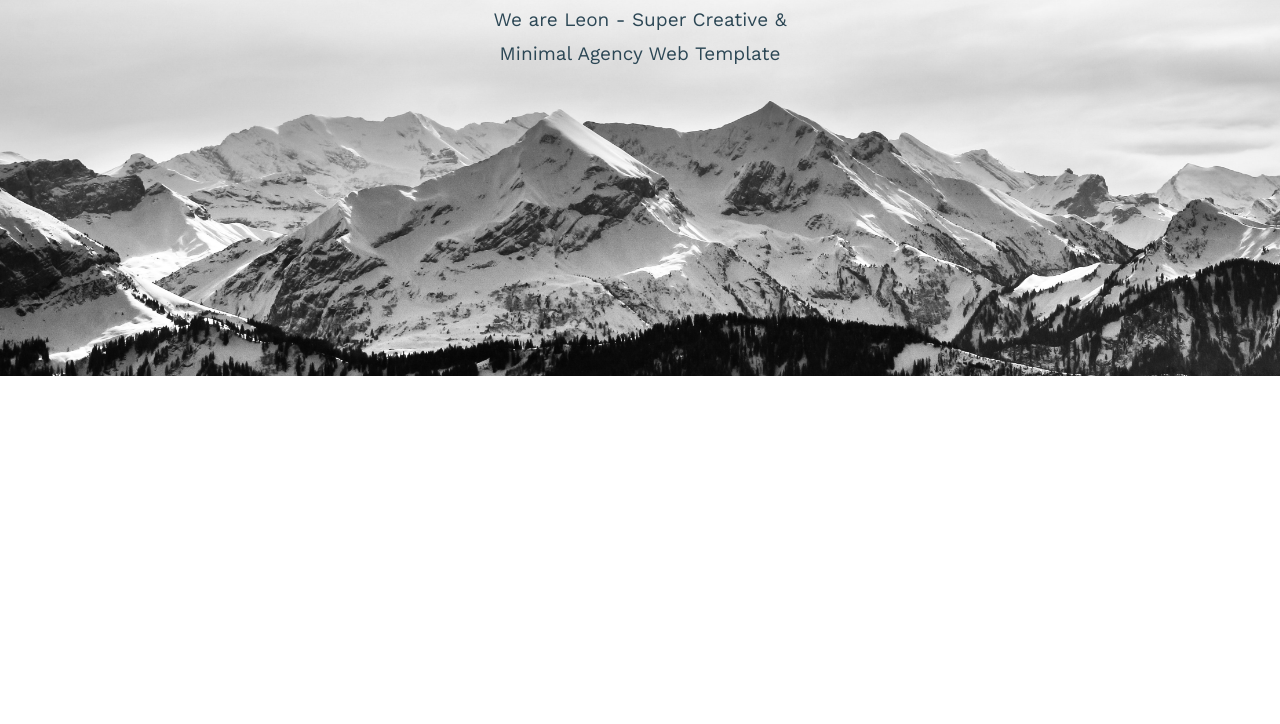
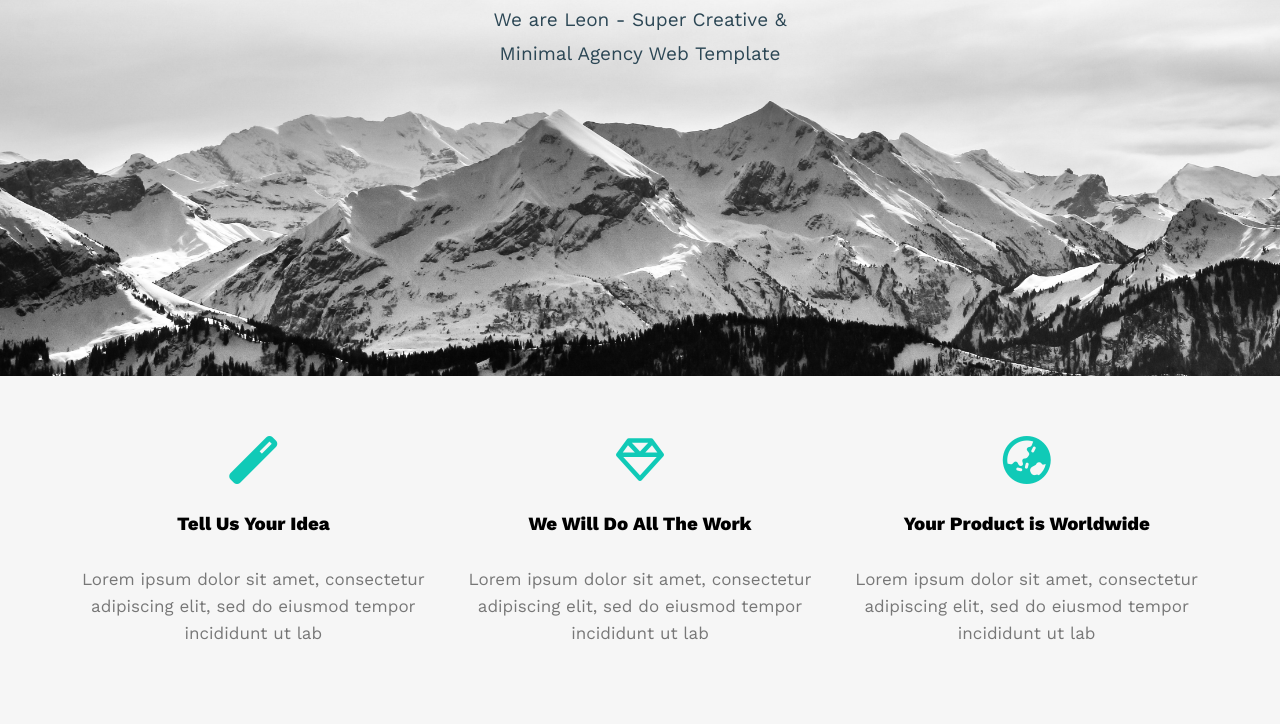
Before and after one commit to zyadayman1/Template_One, a plain HTML site: page index.html in a window 1280 px wide. Shown: the part 424-1148 px from the top of the page. Before the commit the page ends 800 px from the top, so only its background shows below. Drawn offline with nearby package versions, Linux system fonts and the light colour scheme.

Commit message:
Create Features Section

```diff
--- a/css/leon.css
+++ b/css/leon.css
@@ -26,13 +26,13 @@
 /* medium from max to 992 */
 @media (min-width: 992px) {
   .container {
-    width: 950px;
+    width: 970px;
   }
 }
 /* large from max to 1200 */
 @media (min-width: 1200px) {
   .container {
-    width: 1170;
+    width: 1170px;
   }
 }
 /* end global rules */
@@ -143,3 +143,32 @@
   font-size: 19px;
 }
 /* end landing section */
+
+/* start features */
+.features {
+  padding-top: 60px;
+  padding-bottom: 60px;
+  background-color: #f6f6f6;
+}
+.features .container {
+  display: grid;
+  grid-template-columns: repeat(auto-fill, minmax(300px, 1fr));
+  grid-gap: 20px;
+}
+.features .container .feat {
+  padding: 20xp;
+  text-align: center;
+}
+.features .container .feat i {
+  color: var(--main-color);
+}
+.features .container .feat h3 {
+  font-weight: 800;
+  margin: 30px 0;
+}
+.features .container .feat p {
+  line-height: 1.6;
+  color: #777;
+  font-size: 17px;
+}
+/* end features */
--- a/index.html
+++ b/index.html
@@ -48,5 +48,27 @@
       </div>
     </div>
     <!-- end landing section -->
+
+    <!-- start features -->
+    <div class="features">
+      <div class="container">
+        <div class="feat">
+          <i class="fas fa-magic fa-3x"></i>
+          <h3>Tell Us Your Idea</h3>
+          <p>Lorem ipsum dolor sit amet, consectetur adipiscing elit, sed do eiusmod tempor incididunt ut lab</p>
+        </div>
+        <div class="feat">
+          <i class="far fa-gem fa-3x"></i>
+          <h3>We Will Do All The Work</h3>
+          <p>Lorem ipsum dolor sit amet, consectetur adipiscing elit, sed do eiusmod tempor incididunt ut lab</p>
+        </div>
+        <div class="feat">
+          <i class="fas fa-globe-asia fa-3x"></i>
+          <h3>Your Product is Worldwide</h3>
+          <p>Lorem ipsum dolor sit amet, consectetur adipiscing elit, sed do eiusmod tempor incididunt ut lab</p>
+        </div>
+      </div>
+    </div>
+    <!-- end features -->
   </body>
 </html>
```
